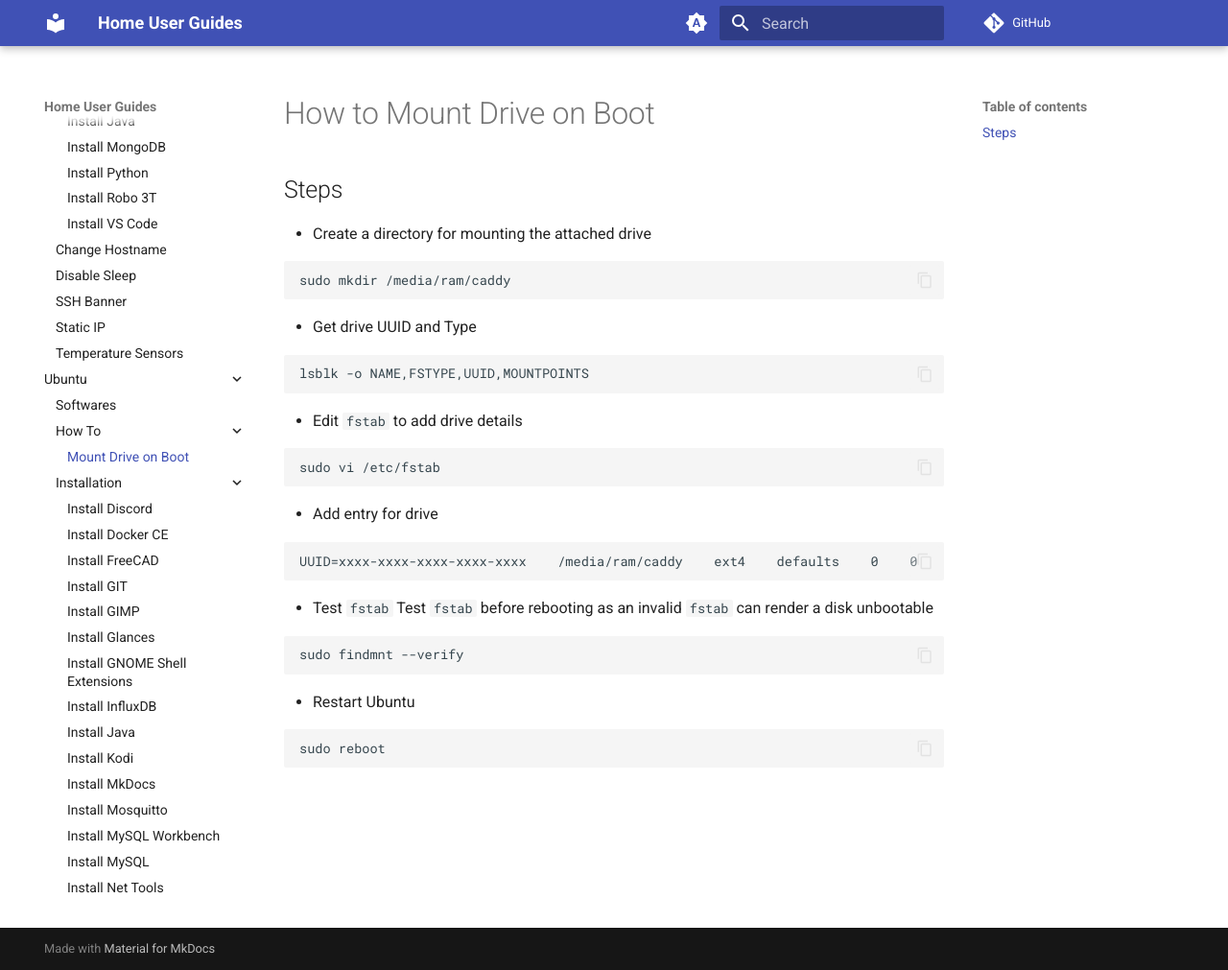
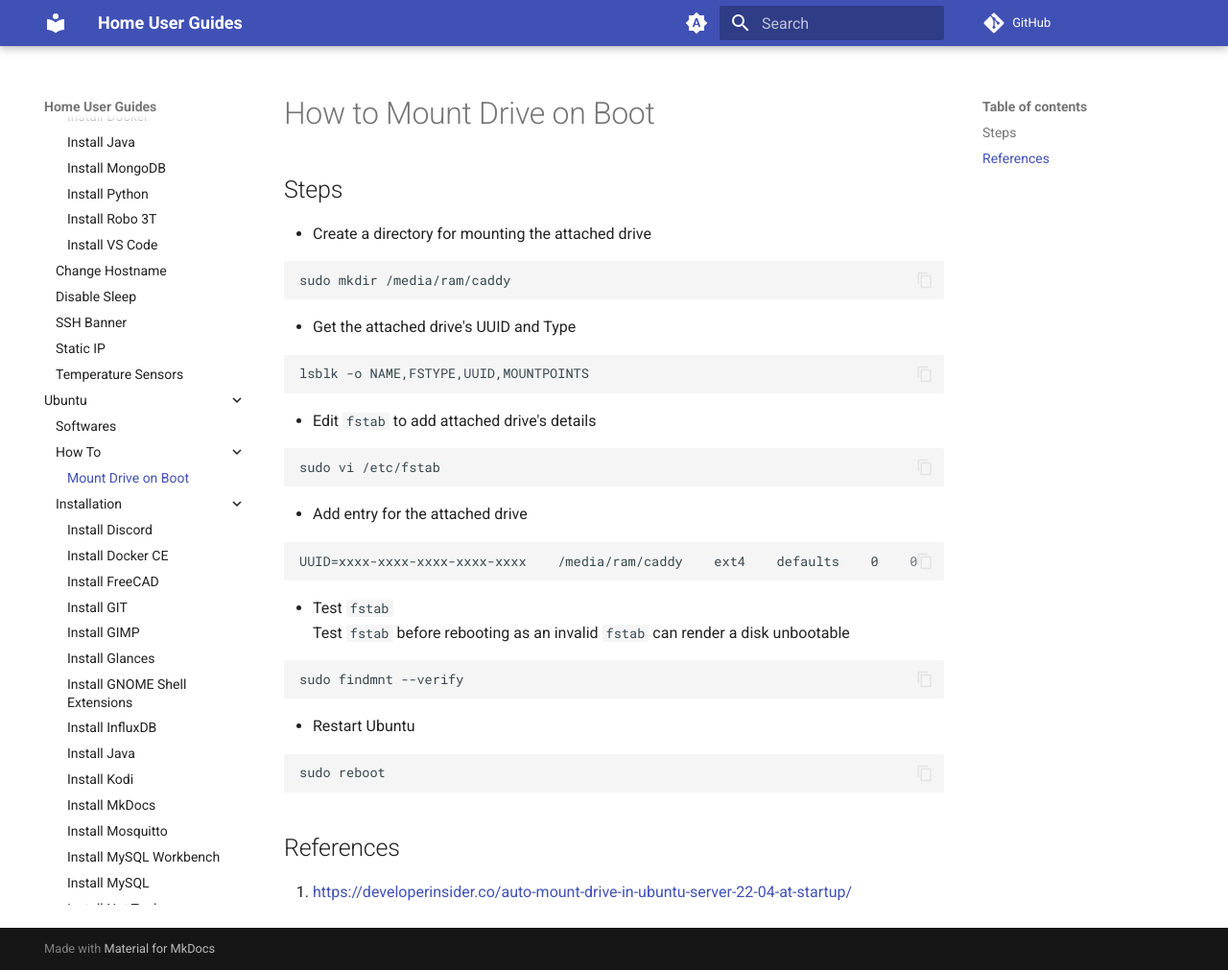
Before and after one commit to sreeramachandramurthy/home-user-guides, an MkDocs documentation site: the page built from docs/ubuntu/how-to/mount-drive-on-boot/mount-drive-on-boot.md, in a window 1280 px wide and 1011 px high. Shown: the whole window at 96% size. Built offline with MkDocs 1.6.1 and Material for MkDocs 9.7.7, drawn with Linux system fonts in a browser that asks for light colours; comment, search, counter and statistics services are not loaded.

Commit message:
Ubuntu Articles

````diff
--- a/docs/ubuntu/how-to/mount-drive-on-boot/mount-drive-on-boot.md
+++ b/docs/ubuntu/how-to/mount-drive-on-boot/mount-drive-on-boot.md
@@ -8,19 +8,19 @@
 sudo mkdir /media/ram/caddy
 ```
 
-* Get drive UUID and Type
+* Get the attached drive's UUID and Type
 
 ```bash
 lsblk -o NAME,FSTYPE,UUID,MOUNTPOINTS
 ```
 
-* Edit `fstab` to add drive details
+* Edit `fstab` to add attached drive's details
 
 ```bash
 sudo vi /etc/fstab
 ```
 
-* Add entry for drive
+* Add entry for the attached drive
 
 ```txt
 UUID=xxxx-xxxx-xxxx-xxxx-xxxx    /media/ram/caddy    ext4    defaults    0    0
@@ -38,3 +38,7 @@
 ```bash
 sudo reboot
 ```
+
+## References
+
+1. <https://developerinsider.co/auto-mount-drive-in-ubuntu-server-22-04-at-startup/>
````
